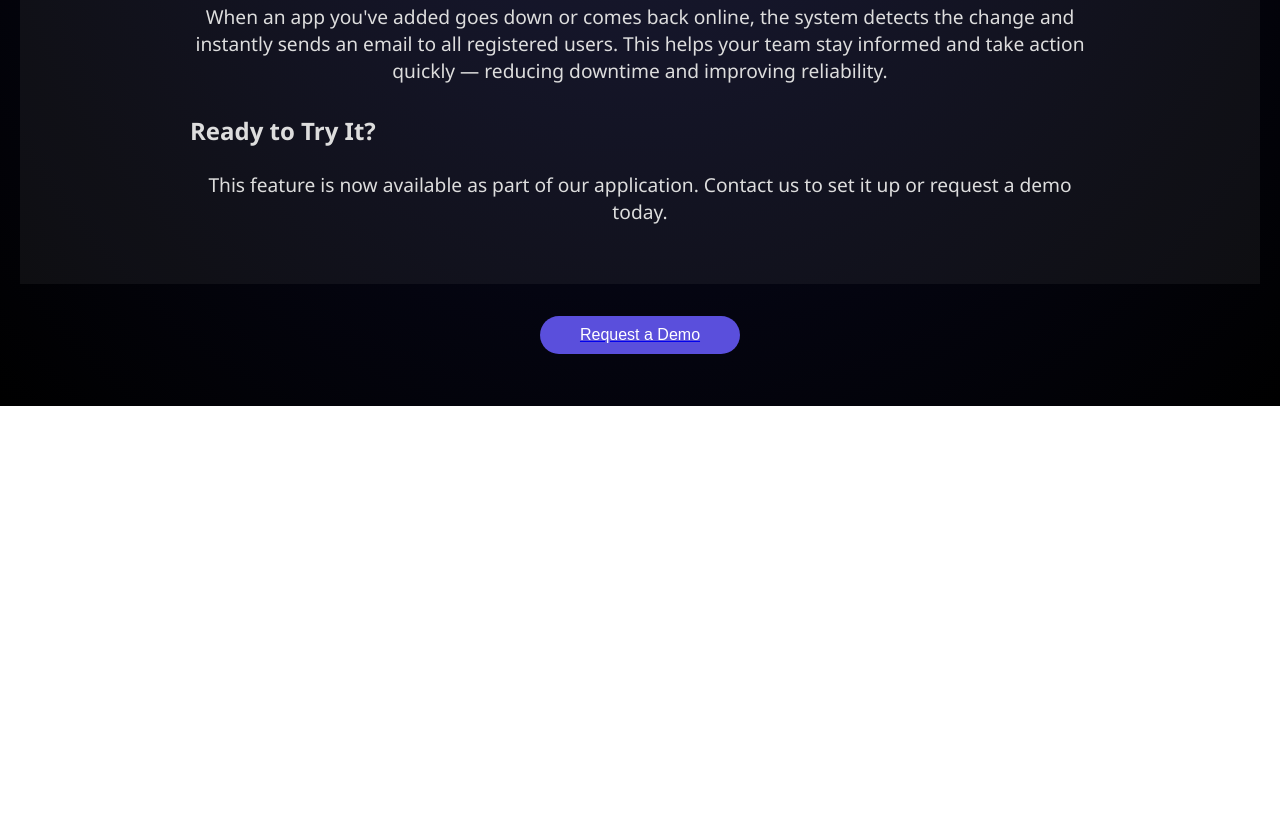
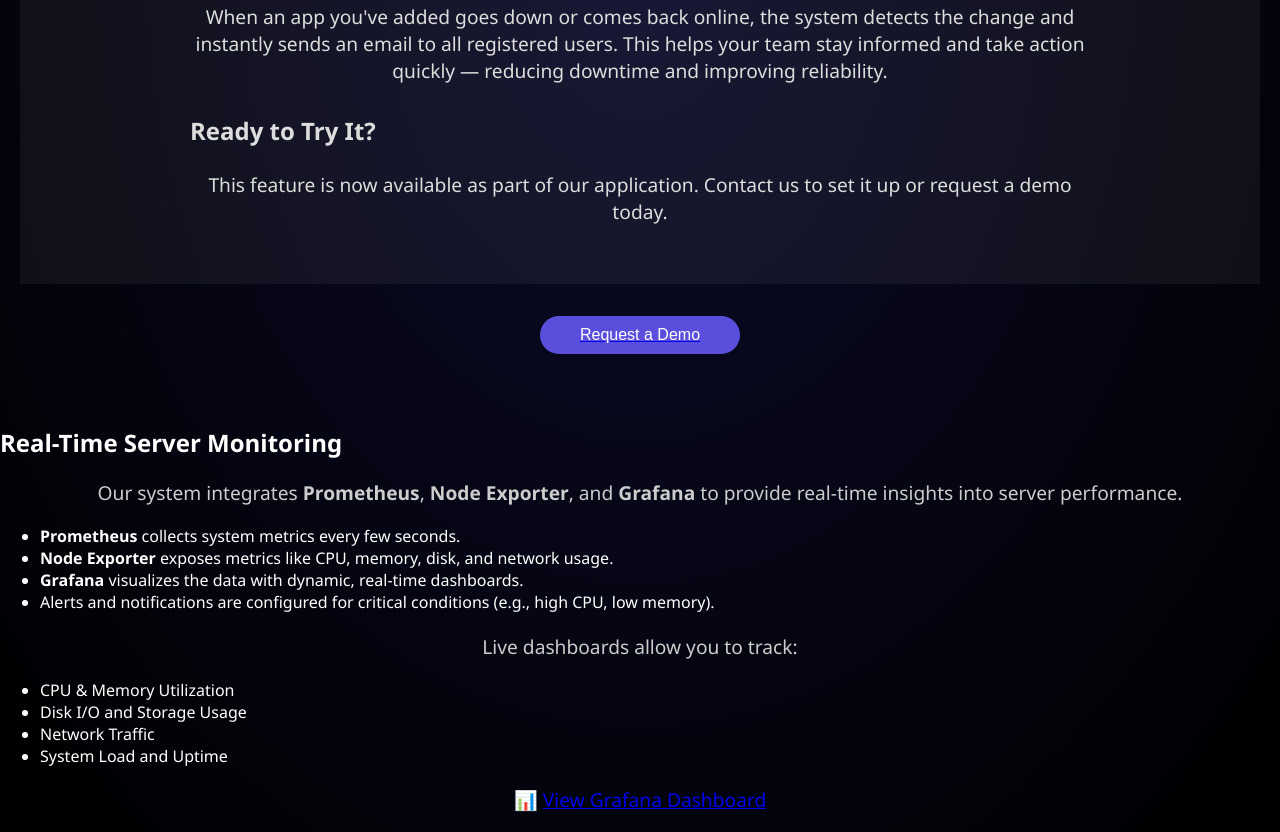
Before and after one commit to durgeshgupt9/GITHUB_CICD, a plain HTML site: page unique_page_1.html in a window 1280 px wide. Shown: the part 917-1749 px from the top of the page. Before the commit the page ends 1323 px from the top, so only its background shows below. Drawn offline with Linux system fonts and the light colour scheme.

Commit message:
Update unique_page_1.html

```diff
--- a/unique_page_1.html
+++ b/unique_page_1.html
@@ -181,5 +181,33 @@
       <button class="btn">Request a Demo</button>
     </a>
   </div>
+  <section id="monitoring">
+  <h2>Real-Time Server Monitoring</h2>
+  <p>
+    Our system integrates <strong>Prometheus</strong>, <strong>Node Exporter</strong>, and <strong>Grafana</strong> to provide real-time insights into server performance.
+  </p>
+
+  <ul>
+    <li><strong>Prometheus</strong> collects system metrics every few seconds.</li>
+    <li><strong>Node Exporter</strong> exposes metrics like CPU, memory, disk, and network usage.</li>
+    <li><strong>Grafana</strong> visualizes the data with dynamic, real-time dashboards.</li>
+    <li>Alerts and notifications are configured for critical conditions (e.g., high CPU, low memory).</li>
+  </ul>
+
+  <p>
+    Live dashboards allow you to track:
+  </p>
+  <ul>
+    <li>CPU & Memory Utilization</li>
+    <li>Disk I/O and Storage Usage</li>
+    <li>Network Traffic</li>
+    <li>System Load and Uptime</li>
+  </ul>
+
+  <p>
+    📊 <a href="http://13.50.132.121:3000/d/rYdddlPWk/node-exporter-full?var-job=node_exporter&var-nodename=ip-172-31-46-41&var-node=localhost:9100&from=now-24h&to=now&timezone=browser&refresh=5s" target="_blank">View Grafana Dashboard</a>
+  </p>
+</section>
+
 </body>
 </html>
```
